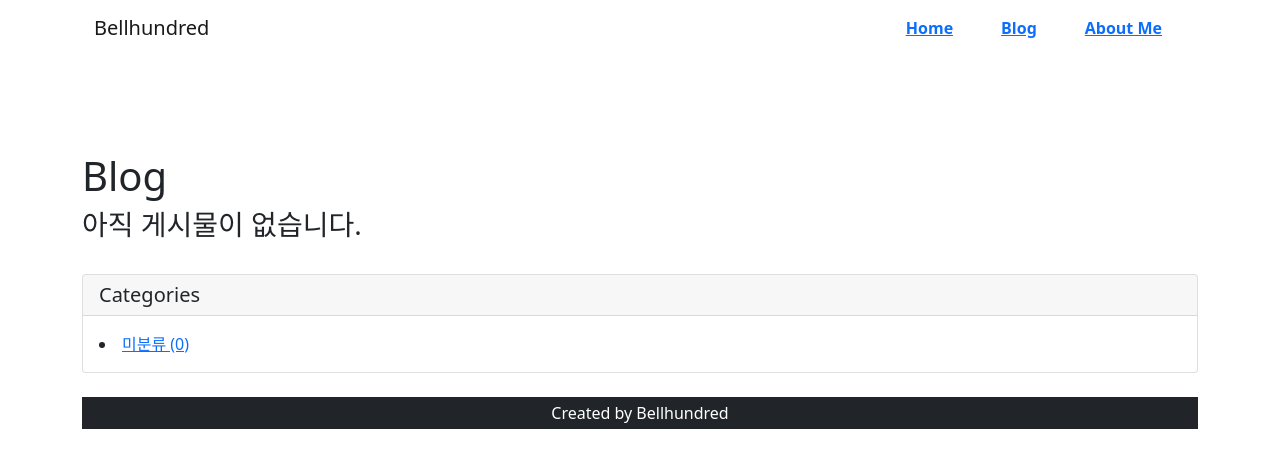
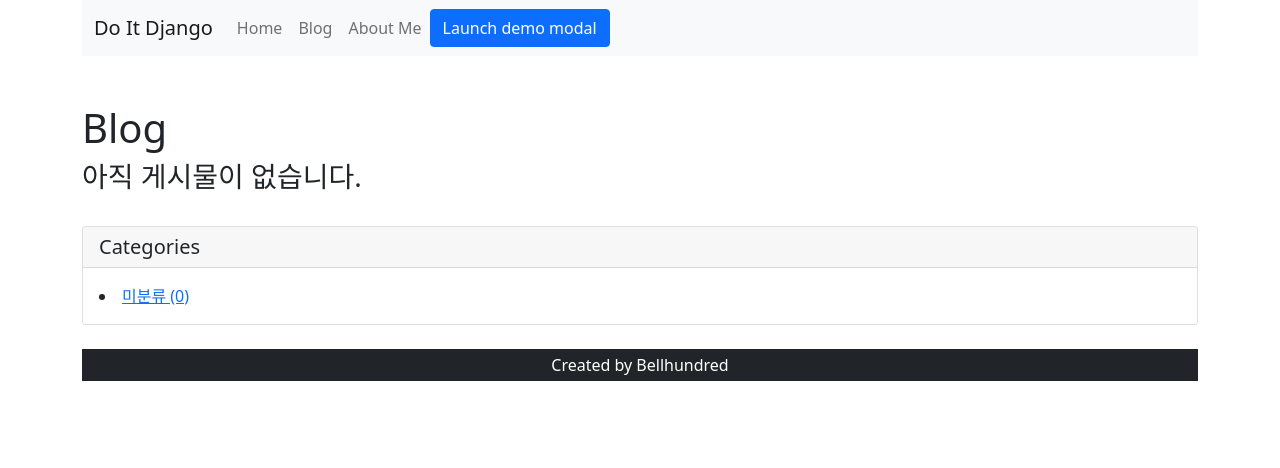
Before and after one commit to good5229/django_blog_practice, a Django app: page /blog/ in a window 1280 px wide. Shown: the top 468 px of the page. Run offline with Django 3.2, Linux system fonts and the light colour scheme; data that the repository does not hold is empty; some libraries are stand-ins or nearby versions.

Commit message:
feat(login): add login form with google account

```diff
--- a/blog/templates/blog/navbar.html
+++ b/blog/templates/blog/navbar.html
@@ -1,30 +1,70 @@
-<!DOCTYPE html>
-<html lang="en">
-<head>
-    <meta charset="UTF-8">
-    <link href="https://cdn.jsdelivr.net/npm/bootstrap@5.0.0-beta1/dist/css/bootstrap.min.css" rel="stylesheet"
-          integrity="sha384-giJF6kkoqNQ00vy+HMDP7azOuL0xtbfIcaT9wjKHr8RbDVddVHyTfAAsrekwKmP1" crossorigin="anonymous">
-</head>
-<body class="container">
-  <nav class="navbar sticky-top navbar-expand-lg navbar-light bg-white">
-    <div class="container-fluid">
-      <a class="navbar-brand" href="/">Bellhundred</a>
-      <div>
-        <ul class="navbar-nav me-auto mb-2 mb-lg-0">
-            <li class="nav-item mx-4"><strong><a href="/">Home</a></strong></li>
-            <li class="nav-item mx-4"><strong><a href="/blog/">Blog</a></strong></li>
-            <li class="nav-item mx-4"><strong><a href="/about_me/">About Me</a></strong></li>
-        </ul>
-      </div>
+{% load socialaccount %}
+
+<nav class="navbar navbar-expand-lg navbar-light bg-light">
+    <div class="container">
+        <a class="navbar-brand" href="/">Do It Django</a>
+        <button class="navbar-toggler" type="button" data-toggle="collapse" data-target="#navbarNavDropdown"
+                aria-controls="navbarNavDropdown" aria-expanded="false" aria-label="Toggle navigation">
+            <span class="navbar-toggler-icon"></span>
+        </button>
+        <div class="collapse navbar-collapse" id="navbarNavDropdown">
+            <ul class="navbar-nav">
+                <li class="nav-item active">
+                    <a class="nav-link" href="/">Home</a>
+                </li>
+                <li class="nav-item">
+                    <a class="nav-link" href="/blog/">Blog</a>
+                </li>
+                <li class="nav-item">
+                    <a class="nav-link" href="/about_me/">About Me</a>
+                </li>
+            </ul>
+            <ul class="navbar-nav ml-auto">
+                {% if user.is_authenticated %}
+                    <li class="nav-item dropdown">
+                        <a class="nav-link dropdown-toggle" href="#" id="navbarDropdownMenuLink" role="button"
+                           data-toggle="dropdown" aria-haspopup="true" aria-expanded="false">
+                            {{ user.username }}
+                        </a>
+                        <div class="dropdown-menu" aria-labelledby="navbarDropdownMenuLink">
+                            <a class="dropdown-item" href="/accounts/logout/">Log Out</a>
+                        </div>
+                    </li>
+                {% else %}
+                    <button type="button" class="btn btn-primary" data-bs-toggle="modal" data-bs-target="#loginModal">
+                        Launch demo modal
+                    </button>
+                {% endif %}
+            </ul>
+        </div>
     </div>
+</nav>
+
+<!-- Modal -->
+<div class="modal fade" id="loginModal" tabindex="-1" role="dialog" aria-labelledby="logInModalLabel"
+     aria-hidden="true">
+    <div class="modal-dialog" role="document">
+        <div class="modal-content">
+            <div class="modal-header">
+                <h5 class="modal-title" id="loginModalLabel"> <i class="fas fa-sign-in-alt"></i>&nbsp Log In</h5>
+                <button type="button" class="close" data-dismiss="modal" aria-label="Close">
+                    <span aria-hidden="true">&times;</span>
+                </button>
+            </div>
+            <div class="modal-body">
+                <div class="row">
+                    <div class="col-md-6">
+                        <a role="button" class="btn btn-outline-dark btn-block btn-sm" href="{% provider_login_url 'google' %}"><i class="fab fa-google"></i>&nbsp&nbsp Log in with Google</a>
+                        <a role="button" class="btn btn-outline-dark btn-block btn-sm" href="/accounts/login/"><i class="far fa-envelope"></i>&nbsp&nbsp Log in with E-mail</a>
+                    </div>
+                    <div class="col-md-6">
+                        <a role="button" class="btn btn-outline-dark btn-block btn-sm" href="/accounts/signup/"><i class="far fa-envelope"></i>&nbsp&nbsp Sign Up with E-mail</a>
+                    </div>
+                </div>
+            </div>
+            <div class="modal-footer">
+                <button type="button" class="btn btn-secondary" data-dismiss="modal">Close</button>
+            </div>
+        </div>
     </div>
-  </nav>
-<div class="row mt-5" id="main-area">
-    {% block main_area %}
-    {% endblock %}
 </div>
-<script src="https://cdn.jsdelivr.net/npm/bootstrap@5.0.0-beta1/dist/js/bootstrap.bundle.min.js"
-        integrity="sha384-ygbV9kiqUc6oa4msXn9868pTtWMgiQaeYH7/t7LECLbyPA2x65Kgf80OJFdroafW"
-        crossorigin="anonymous"></script>
-</body>
-</html>
--- a/do_it_django_prj/urls.py
+++ b/do_it_django_prj/urls.py
@@ -23,6 +23,7 @@ urlpatterns = [
     path('admin/', admin.site.urls),
     path('markdownx/', include('markdownx.urls')),
     path('', include('single_pages.urls')),
+    path('accounts/', include('allauth.urls')),
 ]
 
 urlpatterns += static(settings.MEDIA_URL, document_root=settings.MEDIA_ROOT)
```
Also changed, not shown: do_it_django_prj/settings.py (+18 -9 lines).
